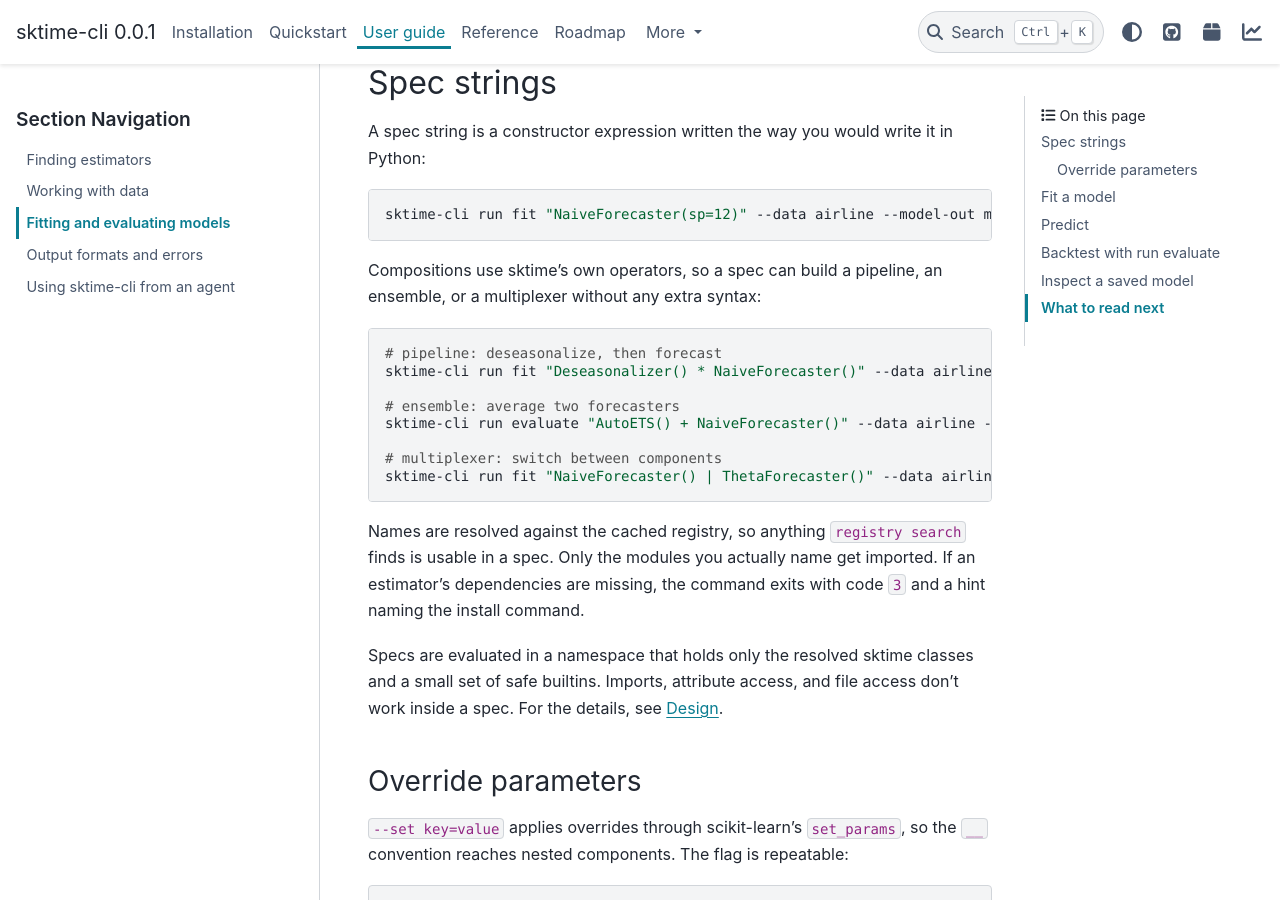
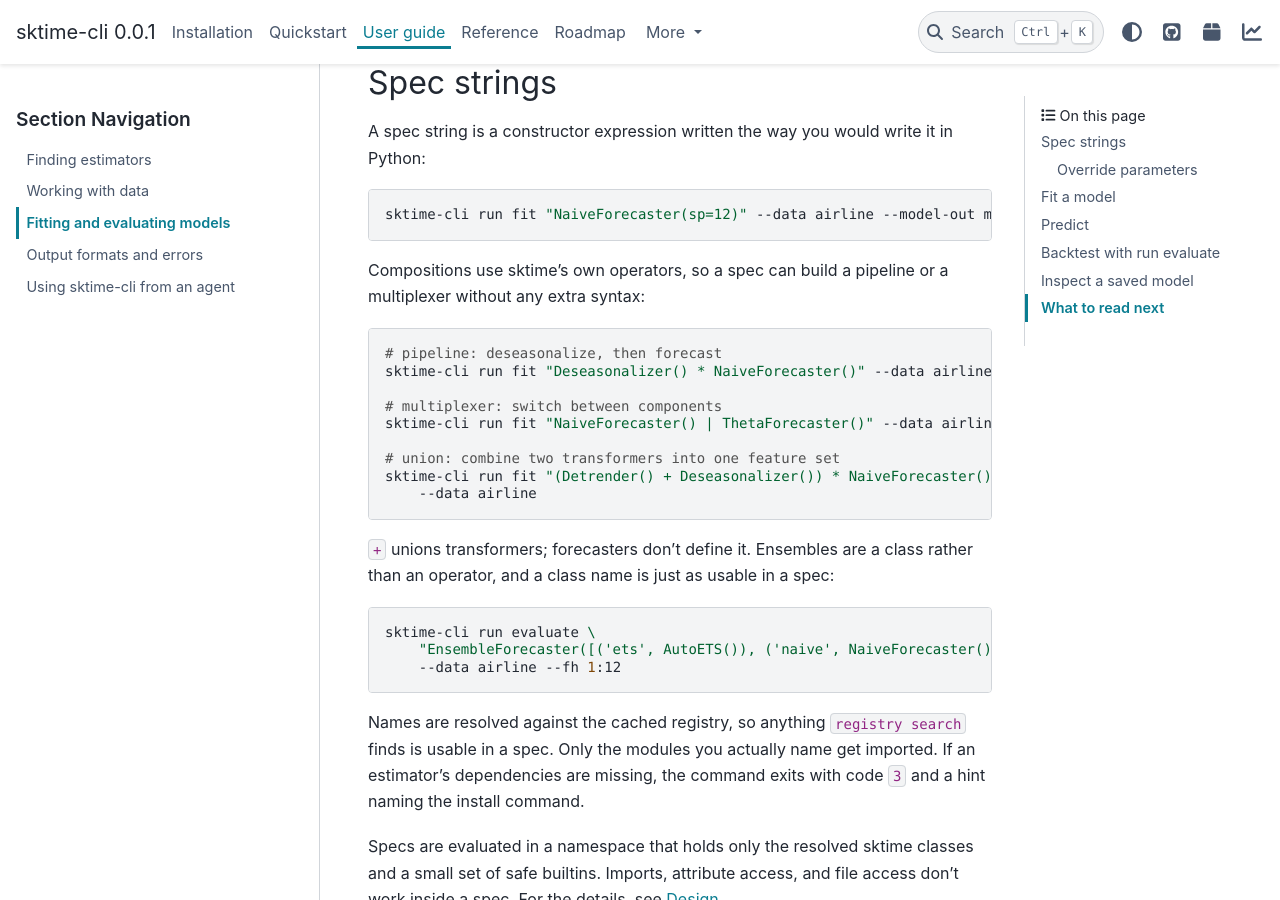
Before and after one commit to siddharth7113/sktime-cli, a Sphinx documentation site: the page built from docs/guide/modeling.md, in a window 1280 px wide and 900 px high, scrolled down 268 px. Built offline with Sphinx 7.4.7 and the PyData theme 0.15.4, drawn with Linux system fonts in a browser that asks for light colours; some of the changed text lies outside the part shown.

Commit message:
fix: report a missing --data file as a missing file, not a bad dataset name
`run fit --data airline.csv` fell through to dataset resolution whenever the
file was absent, so the front-page quickstart failed with "unknown dataset:
airline.csv / did you mean: airline". The command was right; the error sent
readers to the wrong fix.

`--data` now reports a path-shaped argument that doesn't exist as
"file not found", matching every other command, and hints at the fetch that
would create it. Bare and namespaced dataset names keep their did-you-mean
suggestions.

Also drop the claim that `+` builds a forecaster ensemble. BaseForecaster
defines no `__add__`, so the documented
`run evaluate "AutoETS() + NaiveForecaster()"` never worked. `+` unions
transformers; ensembles are a class, and both are now documented with
examples that run.

````diff
--- a/docs/guide/modeling.md
+++ b/docs/guide/modeling.md
@@ -13,18 +13,28 @@ in Python:
 sktime-cli run fit "NaiveForecaster(sp=12)" --data airline --model-out model.zip
 ```
 
-Compositions use sktime's own operators, so a spec can build a pipeline, an
-ensemble, or a multiplexer without any extra syntax:
+Compositions use sktime's own operators, so a spec can build a pipeline or a
+multiplexer without any extra syntax:
 
 ```bash
 # pipeline: deseasonalize, then forecast
 sktime-cli run fit "Deseasonalizer() * NaiveForecaster()" --data airline
 
-# ensemble: average two forecasters
-sktime-cli run evaluate "AutoETS() + NaiveForecaster()" --data airline --fh 1:12
-
 # multiplexer: switch between components
 sktime-cli run fit "NaiveForecaster() | ThetaForecaster()" --data airline
+
+# union: combine two transformers into one feature set
+sktime-cli run fit "(Detrender() + Deseasonalizer()) * NaiveForecaster()" \
+    --data airline
+```
+
+`+` unions transformers; forecasters don't define it. Ensembles are a class
+rather than an operator, and a class name is just as usable in a spec:
+
+```bash
+sktime-cli run evaluate \
+    "EnsembleForecaster([('ets', AutoETS()), ('naive', NaiveForecaster())])" \
+    --data airline --fh 1:12
 ```
 
 Names are resolved against the cached registry, so anything `registry search`
````
Also changed, not shown: README.md (+7 -2 lines), docs/contributing/design.md (+1 -1 lines), docs/index.md (+2 -2 lines), skills/sktime-cli/SKILL.md (+3 -1 lines), 2 other files.
